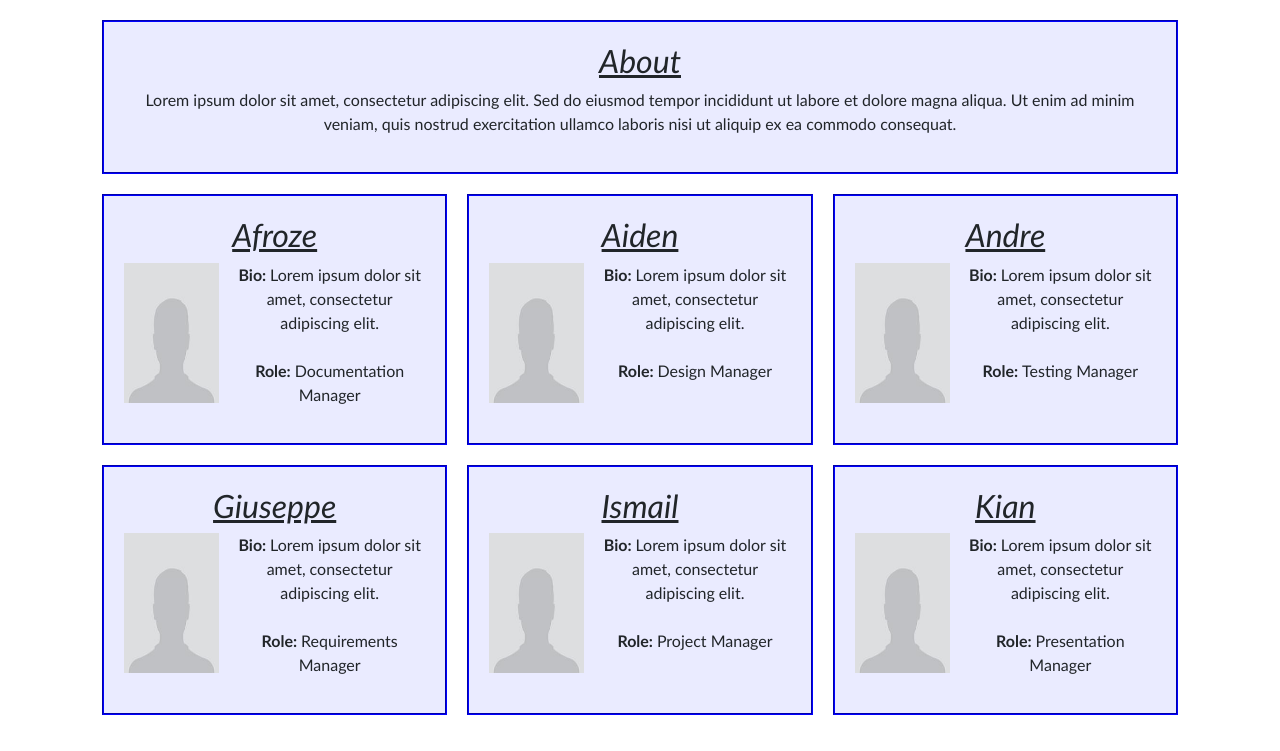
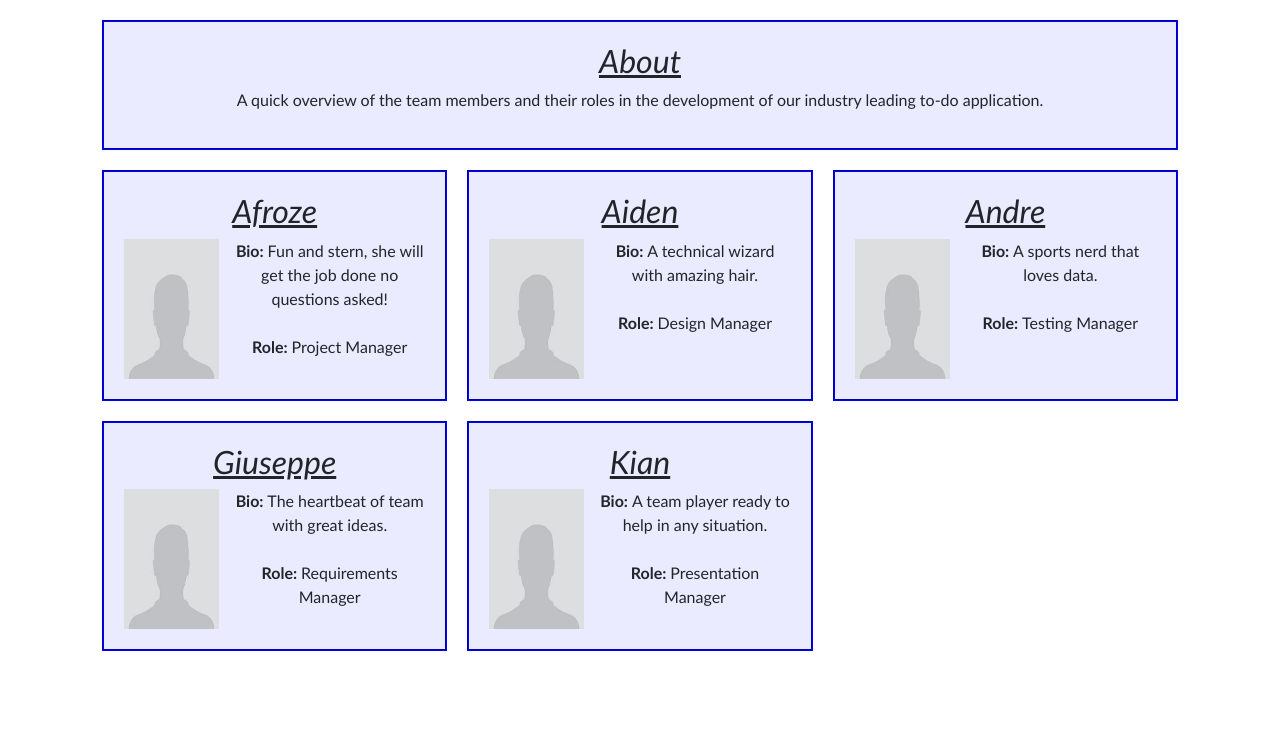
Before and after one commit to afrozetk/To-do-App, a Django app: page /about/ in a window 1280 px wide. Shown: the part 49-800 px from the top of the page. Run offline with Django 5.2, Linux system fonts and the light colour scheme.

Commit message:
updated bios
updated bios, removed Ismail, updating images next

```diff
--- a/todo_app/templates/about.html
+++ b/todo_app/templates/about.html
@@ -8,7 +8,7 @@
     <div class="box0">
         <h2><i><u>About</u></i></h2>
         <p id="para0">
-            Lorem ipsum dolor sit amet, consectetur adipiscing elit. Sed do eiusmod tempor incididunt ut labore et dolore magna aliqua. Ut enim ad minim veniam, quis nostrud exercitation ullamco laboris nisi ut aliquip ex ea commodo consequat.
+            A quick overview of the team members and their roles in the development of our industry leading to-do application.
         </p>
     </div>
 
@@ -16,7 +16,7 @@
         <h2><u><i>Afroze</i></u></h2>
         <p id="para1">
             <img src="{% static 'pic1.jpg' %}" alt="placeholder image" style="padding-right:15px;">
-            <strong>Bio: </strong>Lorem ipsum dolor sit amet, consectetur adipiscing elit. <br><br> <strong>Role: </strong>Documentation Manager
+            <strong>Bio: </strong>Fun and stern, she will get the job done no questions asked! <br><br> <strong>Role: </strong>Project Manager
         </p>
     </div>
 
@@ -24,7 +24,7 @@
         <h2><i><u>Aiden</u></i></h2>
         <p>
             <img src="{% static 'pic1.jpg' %}" alt="placeholder image" style="padding-right:15px;">
-            <strong>Bio: </strong>Lorem ipsum dolor sit amet, consectetur adipiscing elit. <br><br> <strong>Role: </strong> Design Manager
+            <strong>Bio: </strong>A technical wizard with amazing hair. <br><br> <strong>Role: </strong> Design Manager
         </p>
     </div>
 
@@ -32,7 +32,7 @@
         <h2><i><u>Andre</u></i></h2>
         <p>
             <img src="{% static 'pic1.jpg' %}" alt="placeholder image" style="padding-right:15px;">
-            <strong>Bio: </strong>Lorem ipsum dolor sit amet, consectetur adipiscing elit.  <br><br> <strong>Role: </strong> Testing Manager
+            <strong>Bio: </strong>A sports nerd that loves data.  <br><br> <strong>Role: </strong> Testing Manager
         </p>
     </div>
 
@@ -40,23 +40,15 @@
         <h2><i><u>Giuseppe</u></i></h2>
         <p>
             <img src="{% static 'pic1.jpg' %}" alt="placeholder image" style="padding-right:15px;">
-            <strong>Bio: </strong>Lorem ipsum dolor sit amet, consectetur adipiscing elit.  <br><br> <strong>Role: </strong> Requirements Manager
+            <strong>Bio: </strong>The heartbeat of team with great ideas.  <br><br> <strong>Role: </strong> Requirements Manager
         </p>
     </div>
 
     <div class="box5">
-        <h2><i><u>Ismail</u></i></h2>
-        <p>
-            <img src="{% static 'pic1.jpg' %}" alt="placeholder image" style="padding-right:15px;">
-            <strong>Bio: </strong>Lorem ipsum dolor sit amet, consectetur adipiscing elit.  <br><br> <strong>Role: </strong> Project Manager
-        </p>
-    </div>
-
-    <div class="box6">
         <h2><i><u>Kian</u></i></h2>
         <p>
             <img src="{% static 'pic1.jpg' %}" alt="placeholder image" style="padding-right:15px;">
-            <strong>Bio: </strong>Lorem ipsum dolor sit amet, consectetur adipiscing elit.  <br><br> <strong>Role: </strong> Presentation Manager
+            <strong>Bio: </strong>A team player ready to help in any situation.  <br><br> <strong>Role: </strong> Presentation Manager
         </p>
     </div>
 </div>
```
